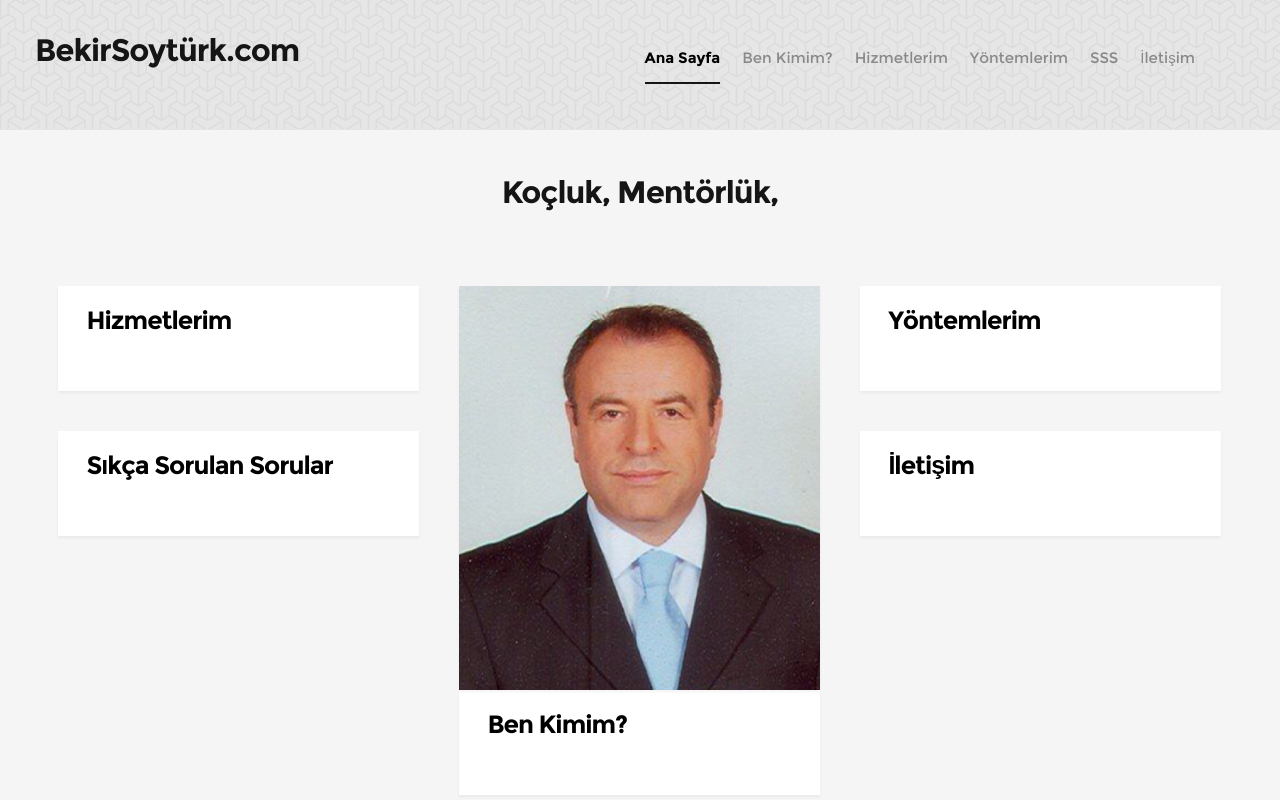
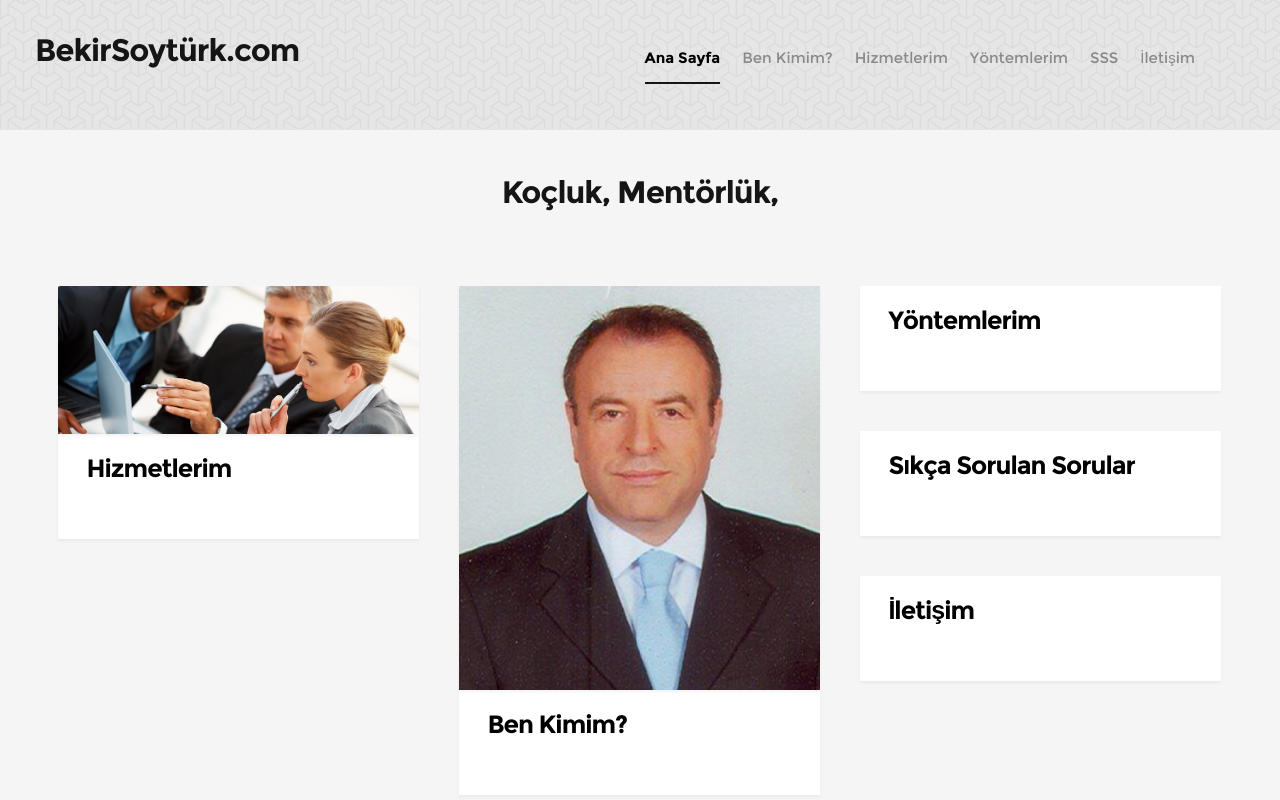
Before and after one commit to bekirsite/bekirsoyturk.github.io, a plain HTML site: page index.html in a window 1280 px wide. Shown: the top 800 px of the page. Drawn offline with Linux system fonts and the light colour scheme; some packages are replaced by stand-ins of ours; a script that the page names is missing.

Commit message:
Update index.html

```diff
--- a/index.html
+++ b/index.html
@@ -100,7 +100,7 @@
 
                   <div class="entry-thumb">
                      <a href="hizmetlerim.html" class="thumb-link">
-<!--                         <img src="images/hizmetlerim.jpg" alt="building">              -->
+                        <img src="images/hiz2.jpg" alt="building">
                      </a>
                   </div>
 
```
